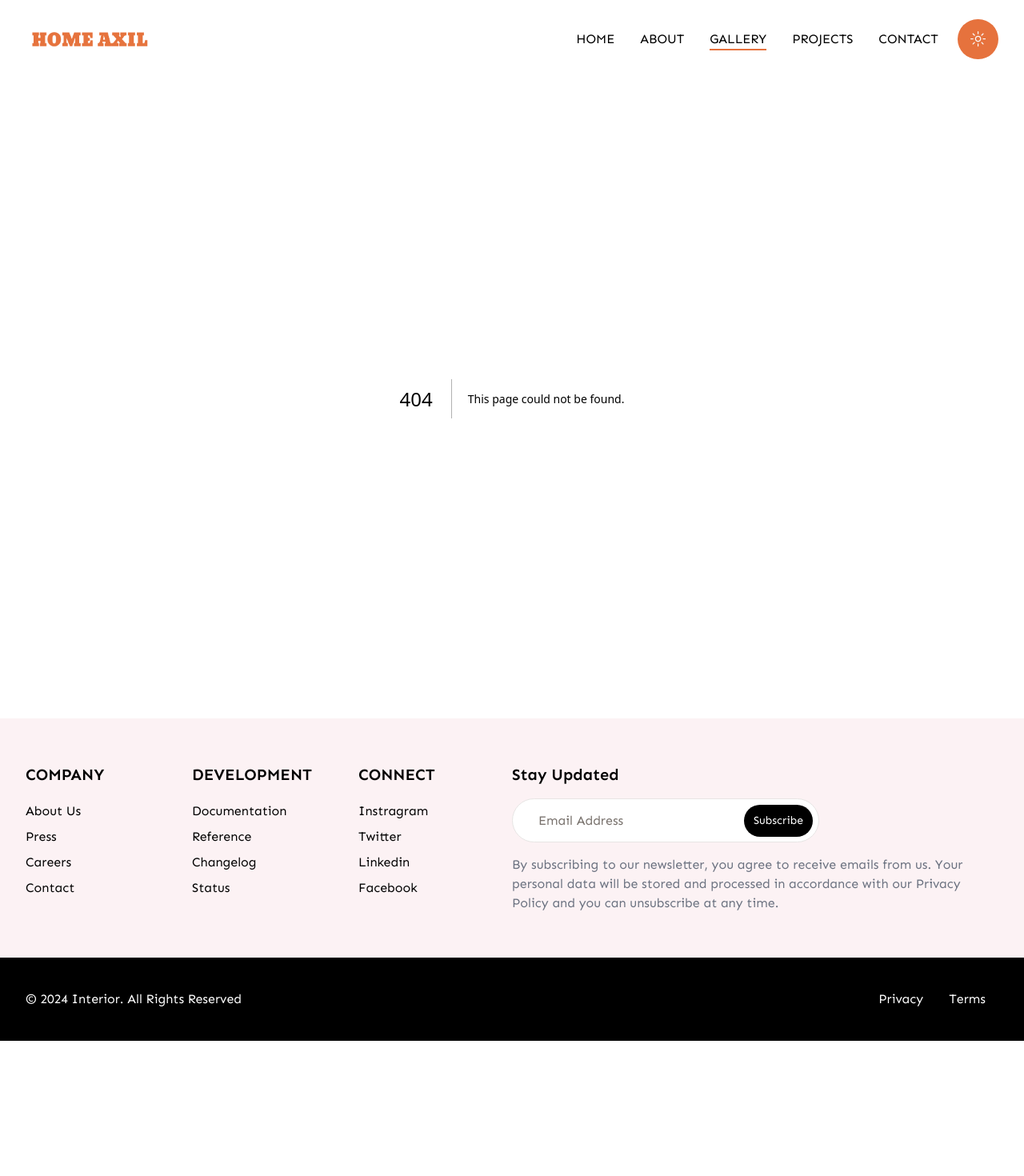
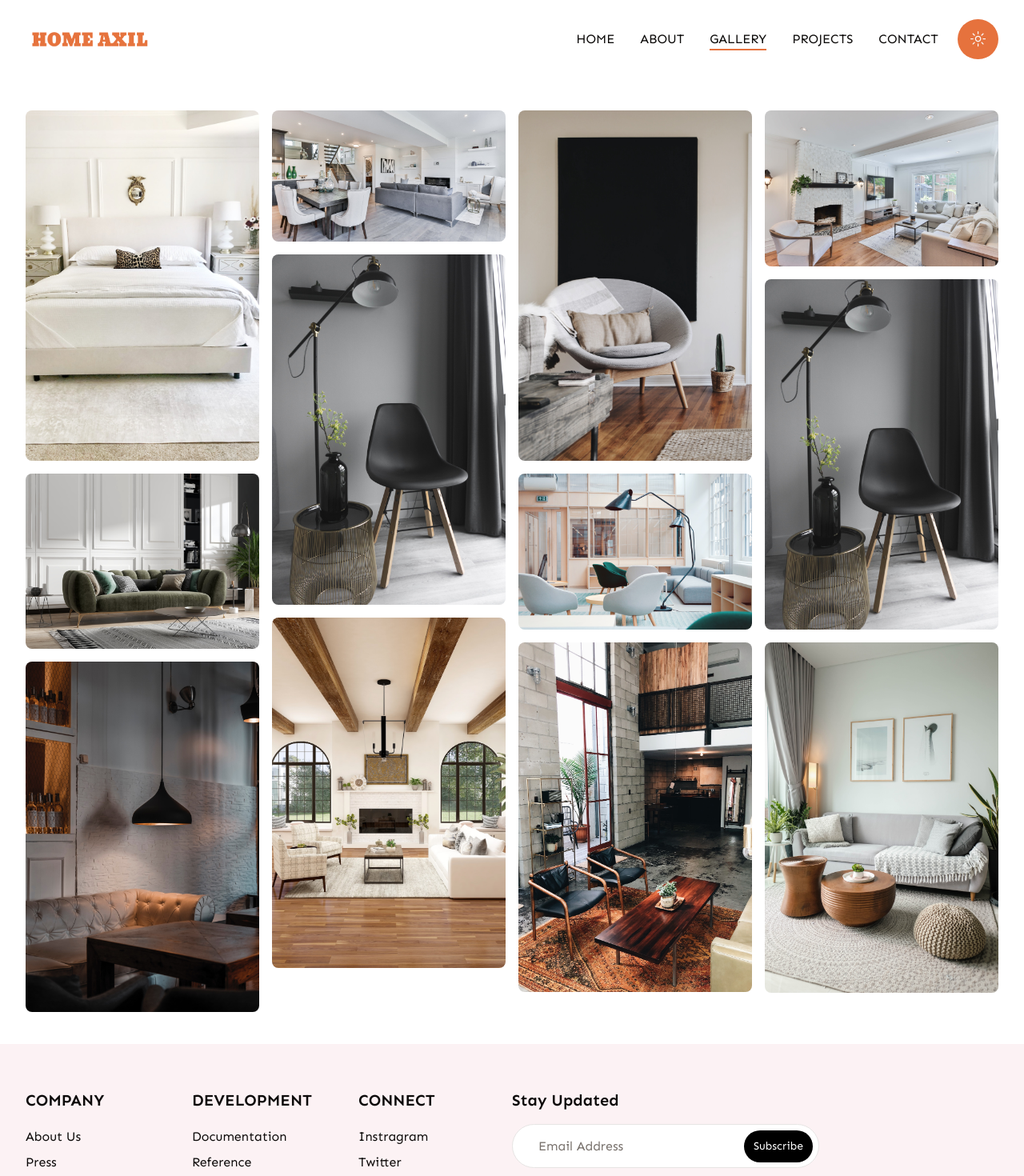
Before and after one commit to utkuoylum/interiordesign, a Next.js app: page /gallery in a window 1280 px wide. Before the commit this address had no page. Shown: the top 1470 px of the page at 80% size. Before the commit the page ends 1301 px from the top, so only its background shows below. Built offline with nearby package versions, Linux system fonts and the light colour scheme.

Commit message:
gallery page

```diff
--- /dev/null
+++ b/app/gallery/page.jsx
@@ -0,0 +1,57 @@
+const page = () => {
+  return (
+    <div className="container py-10 grid grid-cols-2 md:grid-cols-4 gap-4">
+      <div className="flex flex-col gap-4">
+        <div>
+          <img className="h-auto max-w-full rounded-lg hover:scale-90 transition-all" src="/image/badroom.jpg" />
+        </div>
+        <div>
+          <img className="h-auto max-w-full rounded-lg hover:scale-90 transition-all" src="/image/gallery2.jpg" />
+        </div>
+        <div>
+          <img className="h-auto max-w-full rounded-lg hover:scale-90 transition-all" src="/image/gallery.jpg" />
+        </div>
+      </div>
+
+      <div className="flex flex-col gap-4">
+        <div>
+          <img className="h-auto max-w-full rounded-lg hover:scale-90 transition-all" src="/image/swiper1.jpg" />
+        </div>
+        <div>
+          <img className="h-auto max-w-full rounded-lg hover:scale-90 transition-all" src="/image/gallery11.jpg" />
+        </div>
+        <div>
+          <img className="h-auto max-w-full rounded-lg hover:scale-90 transition-all" src="/image/living.jpg" />
+        </div>
+      </div>
+
+      <div className="flex flex-col gap-4">
+        <div>
+          <img className="h-auto max-w-full rounded-lg hover:scale-90 transition-all" src="/image/gallery14.jpg" />
+        </div>
+        <div>
+          <img className="h-auto max-w-full rounded-lg hover:scale-90 transition-all" src="/image/gallery15.jpg" />
+        </div>
+        <div>
+          <img className="h-auto max-w-full rounded-lg hover:scale-90 transition-all" src="/image/gallery12.jpg" />
+        </div>
+      </div>
+
+      <div className="flex flex-col gap-4">
+        <div>
+          <img className="h-auto max-w-full rounded-lg hover:scale-90 transition-all" src="/image/gallery7.jpg" />
+        </div>
+        <div>
+          <img className="h-auto max-w-full rounded-lg hover:scale-90 transition-all" src="/image/gallery11.jpg" />
+        </div>
+        <div>
+          <img className="h-auto max-w-full rounded-lg hover:scale-90 transition-all" src="/image/gallery3.jpg" />
+        </div>
+      </div>
+
+
+    </div>
+  )
+}
+
+export default page
```
